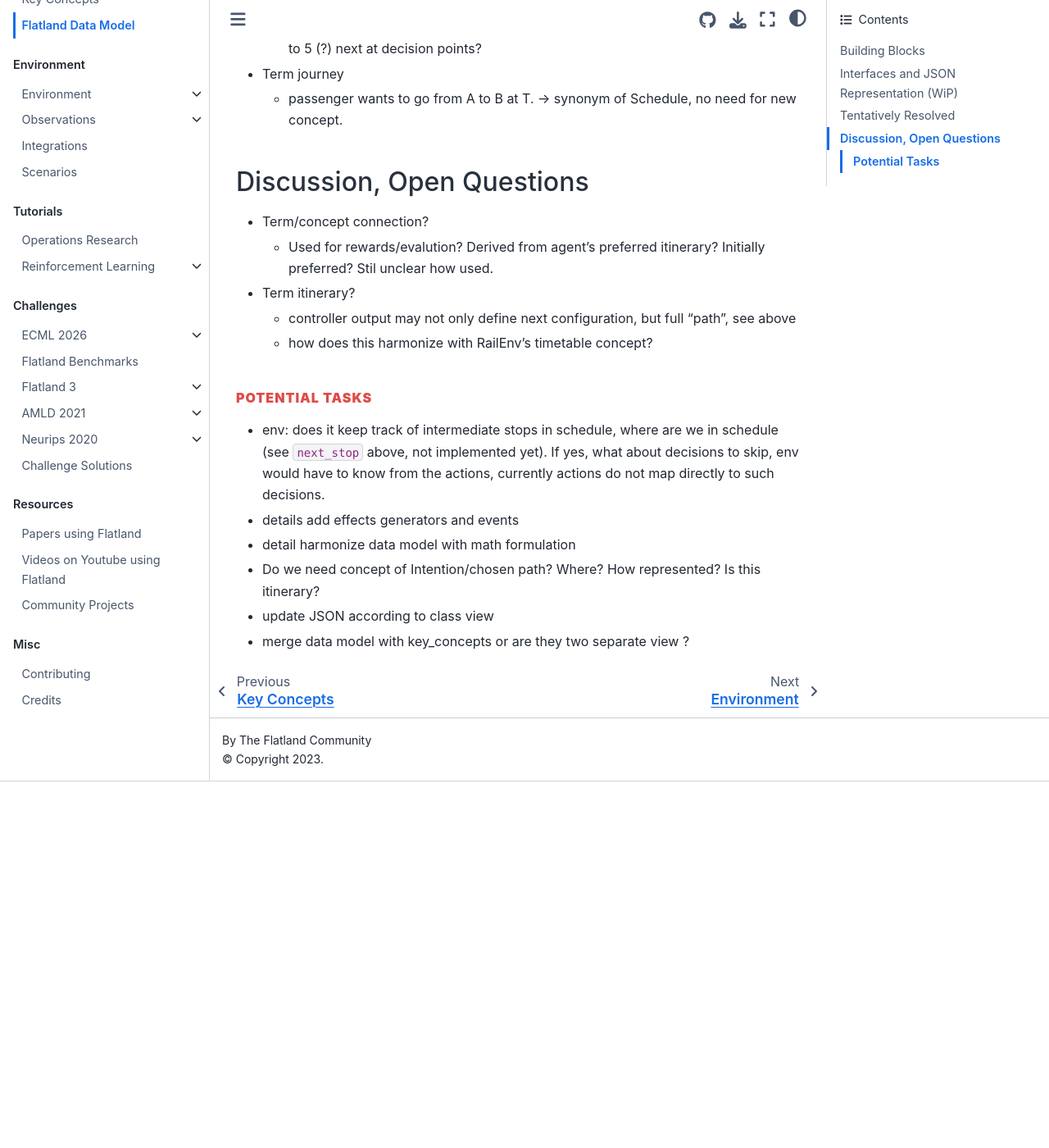
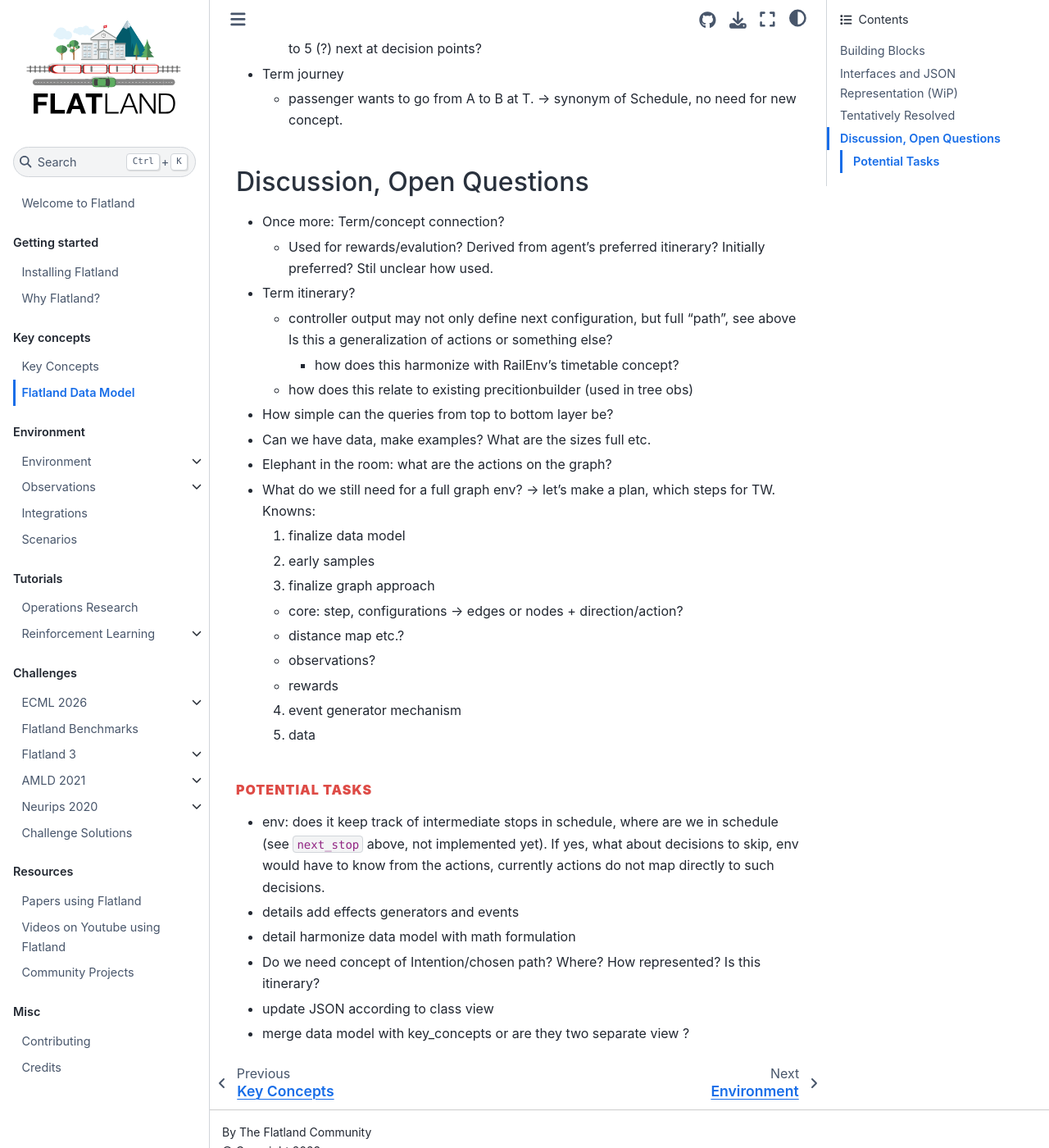
Before and after one commit to flatland-association/flatland-book, a Jupyter Book: the page built from key-concepts/data_model.md, in a window 1280 px wide and 1400 px high, scrolled down 5678 px. Shown: the whole window at 82% size. Built offline with Jupyter Book 1.0.4 settings and Sphinx 7.4.7 and the Sphinx Book theme 1.1.4, drawn with Linux system fonts in a browser that asks for light colours; pages that are not in the unit, such as notebooks, are missing from menus; before the commit the page ends 6631 px from its top, so only the background shows below that.

Commit message:
docs: update data model.

```diff
--- a/key-concepts/data_model.md
+++ b/key-concepts/data_model.md
@@ -288,12 +288,31 @@
 
 ## Discussion, Open Questions
 
-- Term/concept connection?
+- Once more: Term/concept connection?
     - Used for rewards/evalution? Derived from agent's preferred itinerary? Initially preferred? Stil unclear how used.
 
 - Term itinerary?
-    - controller output may not only define next configuration, but full "path", see above
+  - controller output may not only define next configuration, but full "path", see above Is this a generalization of actions or something else?
     - how does this harmonize with RailEnv's timetable concept?
+  - how does this relate to existing precitionbuilder (used in tree obs)
+
+- How simple can the queries from top to bottom layer be?
+
+- Can we have data, make examples? What are the sizes full etc.
+- Elephant in the room: what are the actions on the graph?
+
+- What do we still need for a full graph env? -> let's make a plan, which steps for TW. Knowns:
+  1. finalize data model
+  2. early samples
+  3. finalize graph approach
+
+  - core: step, configurations -> edges or nodes + direction/action?
+  - distance map etc.?
+  - observations?
+  - rewards
+
+  4. event generator mechanism
+  5. data
 
 ### Potential Tasks
 
```
